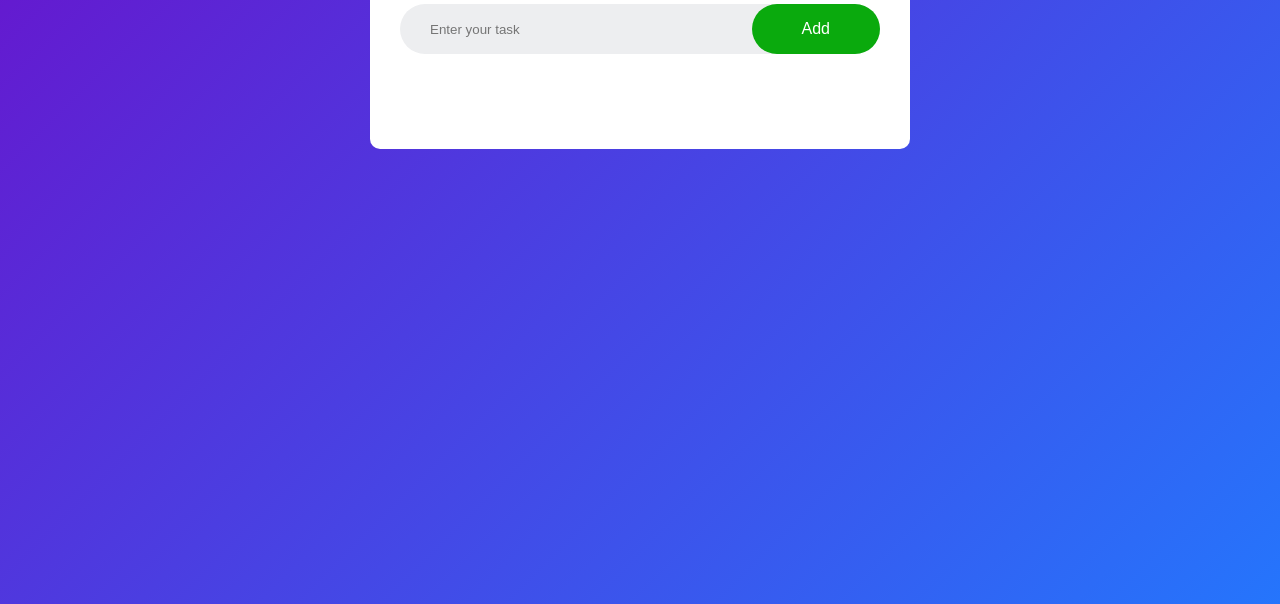
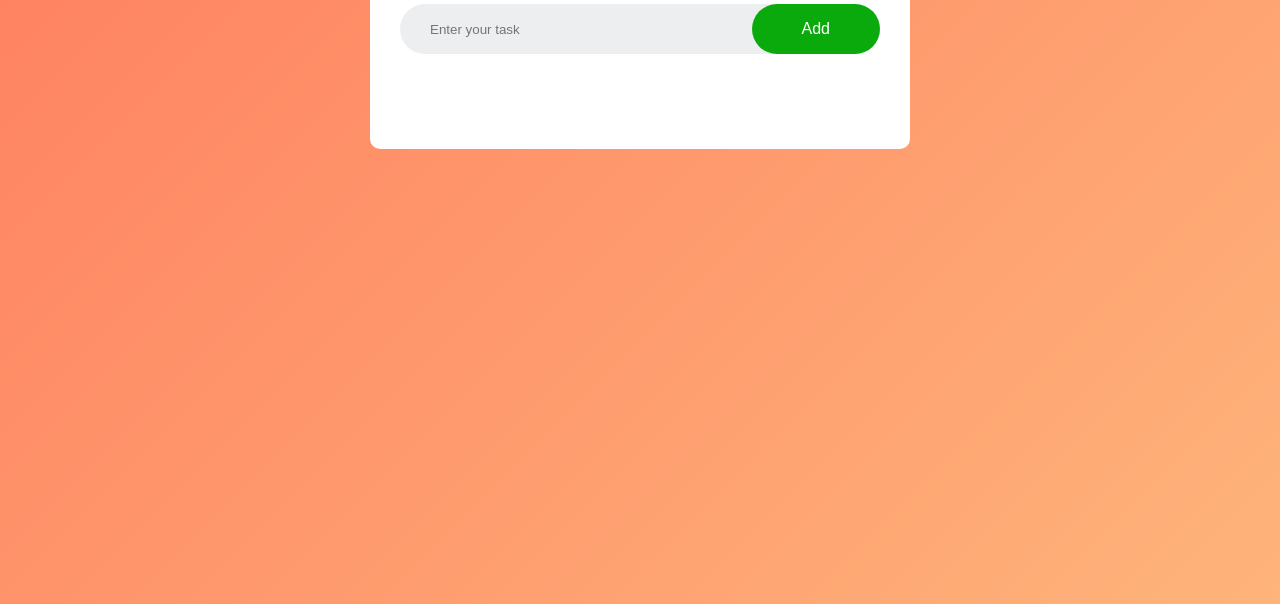
Before and after one commit to nutblaster07/todo, a plain HTML site: page index.html in a window 1280 px wide. Shown: the part 196-800 px from the top of the page. Drawn offline with Linux system fonts and the light colour scheme.

Commit message:
Update style.css

```diff
--- a/style.css
+++ b/style.css
@@ -7,7 +7,7 @@
 .container{
     width: 100%;
     min-height: 100vh;
-    background: linear-gradient(135deg,#6a11cb, #2575fc);
+    background: linear-gradient(135deg,#ff7e5f, #feb47b);
     padding: 10px;
 }
 .todo-app{
```
